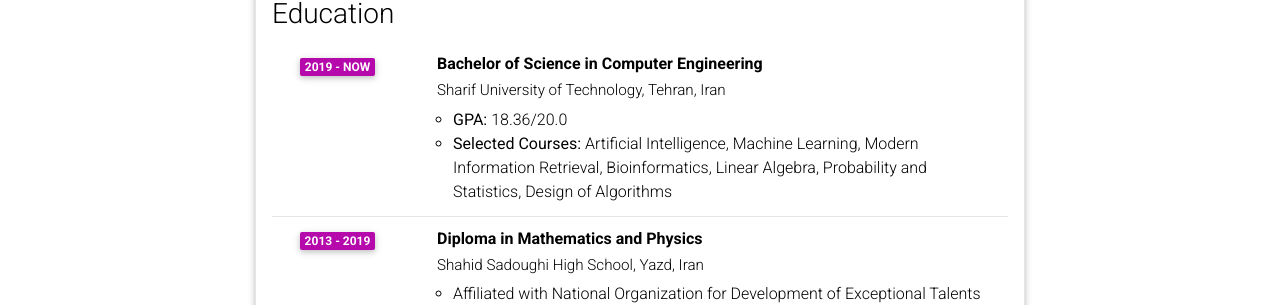
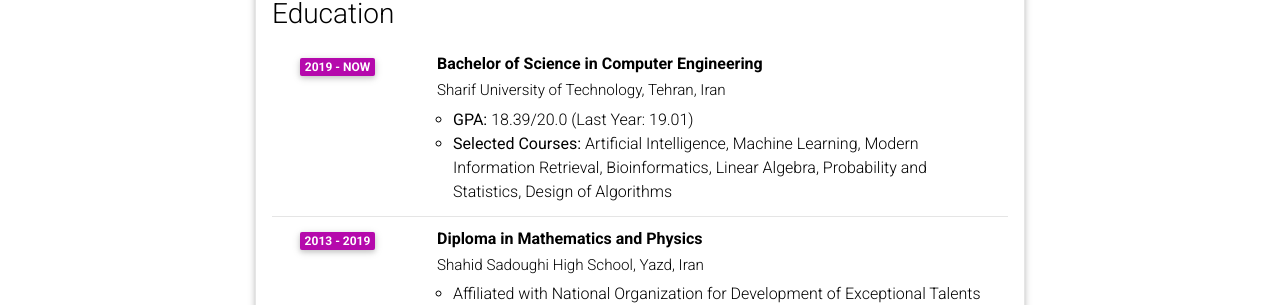
Before and after one commit to mofayezi/mofayezi.github.io, a Jekyll site: the page built from _pages/cv.md, in a window 1280 px wide and 900 px high. Shown: the part 381-686 px from the top of the window. Built offline with Jekyll 4.4.1, drawn with Linux system fonts in a browser that asks for light colours; comment, search, counter and statistics services are not loaded; a style sheet for code colours, icons or effects is not loaded.

Commit message:
Updating cv

```diff
--- a/_data/cv.yml
+++ b/_data/cv.yml
@@ -13,7 +13,7 @@
       institution: Sharif University of Technology, Tehran, Iran
       year: 2019 - now
       description:
-        - '<b>GPA:</b> 18.36/20.0'
+        - '<b>GPA:</b> 18.39/20.0 (Last Year: 19.01)'
         - '<b>Selected Courses:</b> Artificial Intelligence, Machine Learning, Modern Information Retrieval, Bioinformatics, Linear Algebra, Probability and Statistics, Design of Algorithms'
     - title: Diploma in Mathematics and Physics
       institution: Shahid Sadoughi High School, Yazd, Iran
```
Also changed, not shown: 1 other file.
